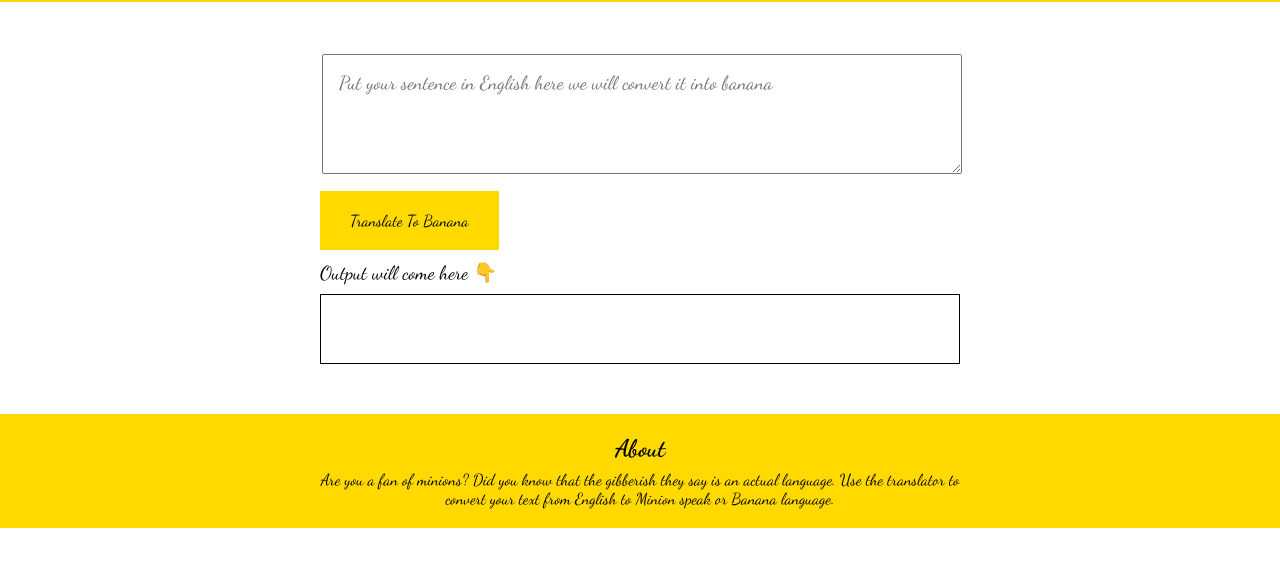
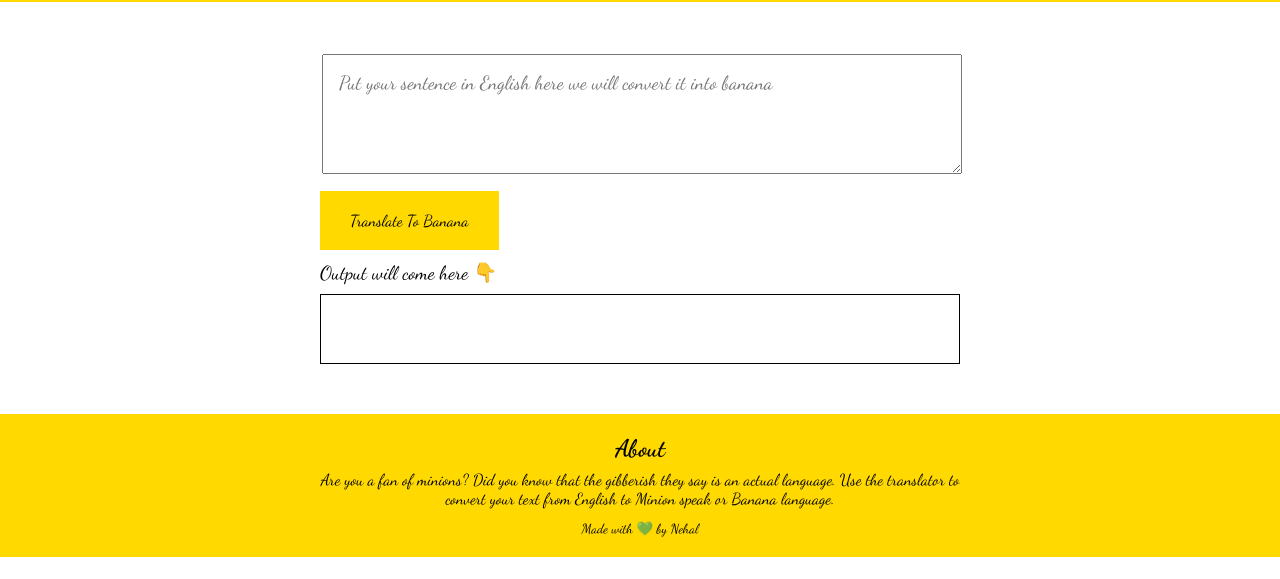
Before and after one commit to NehalDhuri/banana-speak, a plain HTML site: page index.html in a window 1280 px wide. Shown: the part 221-800 px from the top of the page. Drawn offline with Linux system fonts and the light colour scheme.

Commit message:
added my name

```diff
--- a/index.html
+++ b/index.html
@@ -26,6 +26,7 @@
     <footer>
         <h2>About</h2>
         <p>Are you a fan of minions? Did you know that the gibberish they say is an actual language. Use the translator to convert your text from English to Minion speak or Banana language.</p>
+        <small>Made with 💚 by Nehal</small>
     </footer>
     <script src="app.js" type="text/javascript"></script>
 </body>
--- a/style.css
+++ b/style.css
@@ -95,6 +95,7 @@ footer h2{
 
 footer p{
     width: 50%;
+    padding-bottom: 10px;
     margin: auto;
     font-size: medium;
 }
```
